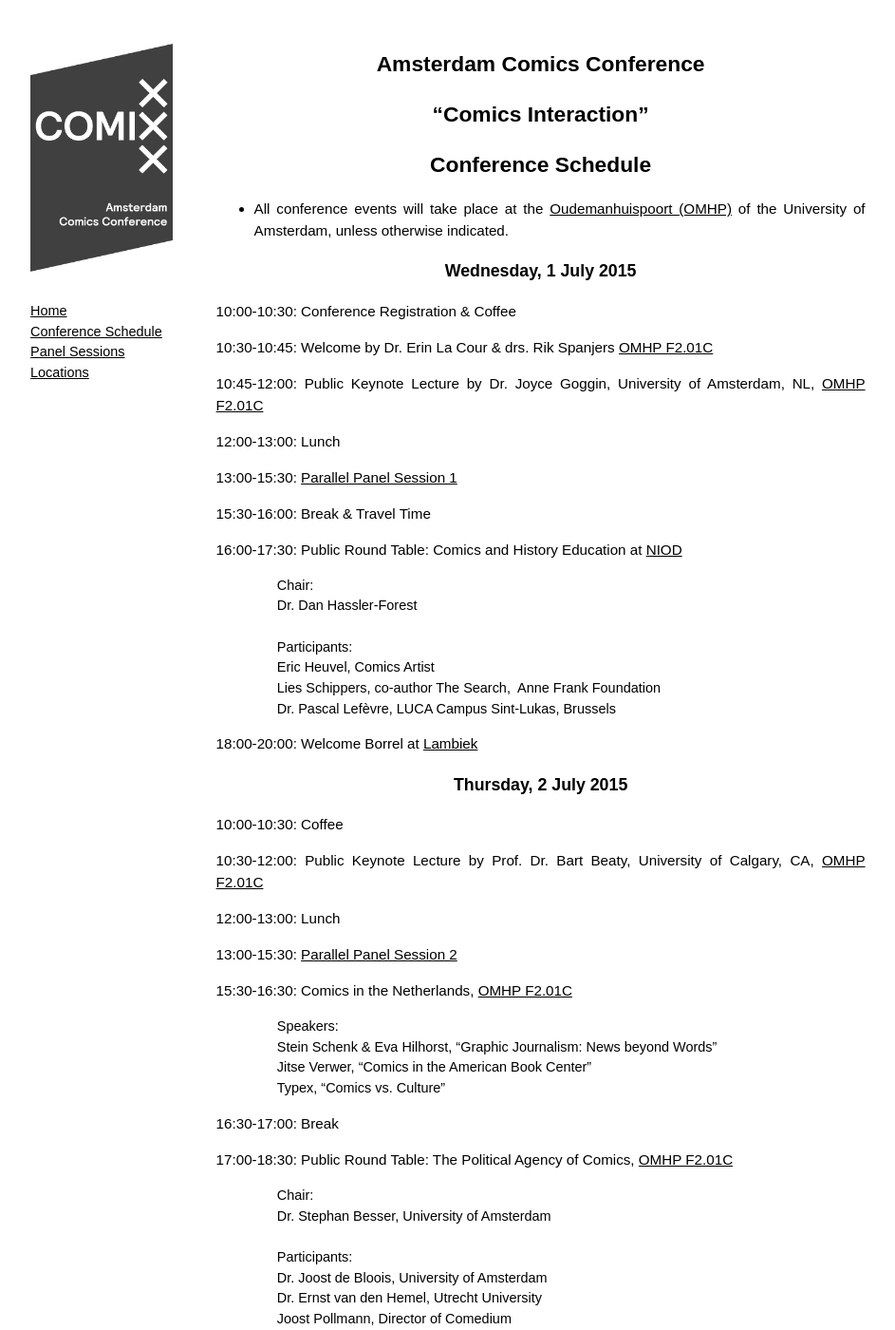
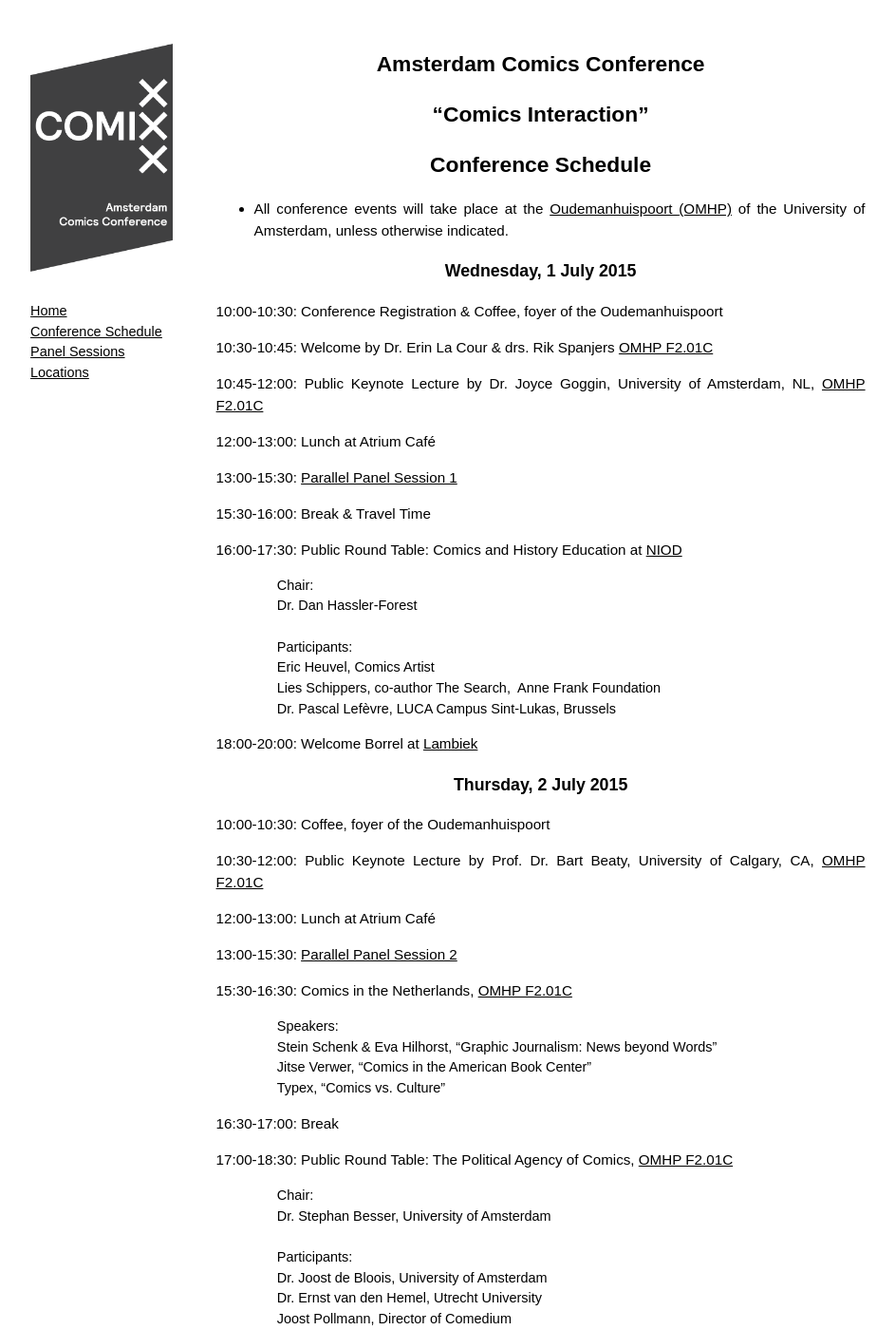
Before and after one commit to amsterdamcomics/amsterdamcomics.github.io, a Jekyll site: the page built from schedule.md, in a window 1280 px wide and 1400 px high. Shown: the whole window at 95% size, without its empty margins (152-1095 px from the left). Built offline with Jekyll 4.4.1, drawn with Linux system fonts in a browser that asks for light colours; some of the changed text lies outside the part shown.

Commit message:
chairs + locations + sessions indexes

```diff
--- a/_layouts/default.html
+++ b/_layouts/default.html
@@ -16,7 +16,7 @@
           <a href="/">Home</a><br>
           <a href="/schedule">Conference Schedule</a><br>
           <a href="/sessions">Panel Sessions</a><br>
-          <a href="/location">Locations</a><br>
+          <a href="/locations">Locations</a><br>
           <br>
 
         </nav>
--- a/schedule.md
+++ b/schedule.md
@@ -11,23 +11,23 @@
 
 ## Conference Schedule
 
-* All conference events will take place at the [Oudemanhuispoort (OMHP)](http://www.uva.nl/over-de-uva/de-uva-in-amsterdam/locaties/content/binnenstad/oudemanhuispoort.html) of the University of Amsterdam, unless otherwise indicated.
+* All conference events will take place at the [Oudemanhuispoort (OMHP)](/locations) of the University of Amsterdam, unless otherwise indicated.
 
 ###__Wednesday, 1 July 2015__
 
-10:00-10:30: Conference Registration & Coffee
+10:00-10:30: Conference Registration & Coffee, foyer of the Oudemanhuispoort
 
-10:30-10:45: Welcome by Dr. Erin La Cour & drs. Rik Spanjers [OMHP F2.01C](http://www.uva.nl/over-de-uva/de-uva-in-amsterdam/locaties/content/binnenstad/oudemanhuispoort.html)
+10:30-10:45: Welcome by Dr. Erin La Cour & drs. Rik Spanjers [OMHP F2.01C](/locations)
 
-10:45-12:00: Public Keynote Lecture by Dr. Joyce Goggin, University of Amsterdam, NL, [OMHP F2.01C](http://www.uva.nl/over-de-uva/de-uva-in-amsterdam/locaties/content/binnenstad/oudemanhuispoort.html)
+10:45-12:00: Public Keynote Lecture by Dr. Joyce Goggin, University of Amsterdam, NL, [OMHP F2.01C](/locations)
 
-12:00-13:00: Lunch
+12:00-13:00: Lunch at Atrium Café
 
-13:00-15:30: [Parallel Panel Session 1](/sessions)
+13:00-15:30: [Parallel Panel Session 1](/sessions/#s1)
 
 15:30-16:00: Break & Travel Time
 
-16:00-17:30: Public Round Table: Comics and History Education at [NIOD](http://www.niod.nl/en/hours-directions)
+16:00-17:30: Public Round Table: Comics and History Education at [NIOD](/locations)
 
 <pre>
 		Chair:
@@ -39,21 +39,21 @@
 		Dr. Pascal Lefèvre, LUCA Campus Sint-Lukas, Brussels
 </pre>
 
-18:00-20:00: Welcome Borrel at [Lambiek](https://www.lambiek.net)
+18:00-20:00: Welcome Borrel at [Lambiek](/locations)
 
 
 
 ###__Thursday, 2 July 2015__
 
-10:00-10:30: Coffee
+10:00-10:30: Coffee, foyer of the Oudemanhuispoort
 
-10:30-12:00: Public Keynote Lecture by Prof. Dr. Bart Beaty, University of Calgary, CA, [OMHP F2.01C](http://www.uva.nl/over-de-uva/de-uva-in-amsterdam/locaties/content/binnenstad/oudemanhuispoort.html)
+10:30-12:00: Public Keynote Lecture by Prof. Dr. Bart Beaty, University of Calgary, CA, [OMHP F2.01C](/locations)
 
-12:00-13:00: Lunch
+12:00-13:00: Lunch at Atrium Café
 
-13:00-15:30: [Parallel Panel Session 2](/sessions)
+13:00-15:30: [Parallel Panel Session 2](/sessions/#s2)
 
-15:30-16:30: Comics in the Netherlands, [OMHP F2.01C](http://www.uva.nl/over-de-uva/de-uva-in-amsterdam/locaties/content/binnenstad/oudemanhuispoort.html)
+15:30-16:30: Comics in the Netherlands, [OMHP F2.01C](/locations)
 
 <pre>
 		Speakers:
@@ -64,7 +64,7 @@
 
 16:30-17:00: Break
 
-17:00-18:30: Public Round Table: The Political Agency of Comics, [OMHP F2.01C](http://www.uva.nl/over-de-uva/de-uva-in-amsterdam/locaties/content/binnenstad/oudemanhuispoort.html)
+17:00-18:30: Public Round Table: The Political Agency of Comics, [OMHP F2.01C](/locations)
 
 <pre>
 		Chair:
@@ -76,22 +76,22 @@
 		Joost Pollmann, Director of Comedium
 </pre>
 
-19:30: Keynote Dinner
+19:30: Keynote Dinner, by invitation
 
 
 ###__Friday, 3 July 2015__
 
-10:30-11:00: Coffee
+10:30-11:00: Coffee, foyer of the Oudemanhuispoort
 
-11:00-12:30: Public Keynote Lecture by Prof. Dr. Jan Baetens, University of Leuven, BE, [OMHP F2.01C](http://www.uva.nl/over-de-uva/de-uva-in-amsterdam/locaties/content/binnenstad/oudemanhuispoort.html)
+11:00-12:30: Public Keynote Lecture by Prof. Dr. Jan Baetens, University of Leuven, BE, [OMHP F2.01C](/locations)
 
-12:30-13:30: Lunch
+12:30-13:30: Lunch at Atrium Café
 
-13:30-16:00: [Parallel Panel Session 3](/sessions)
+13:30-16:00: [Parallel Panel Session 3](/sessions/#s3)
 
 16:00-16:15: Break
 
-16:15-17:45: Public Round Table: Comics & Cultural Capital, [OMHP C 2.17](http://www.uva.nl/over-de-uva/de-uva-in-amsterdam/locaties/content/binnenstad/oudemanhuispoort.html)
+16:15-17:45: Public Round Table: Comics & Cultural Capital, [OMHP C 2.17](/locations)
 
 <pre>
 		Chair:
@@ -103,4 +103,4 @@
 		Dr. Anik Fournier, ArtEz
 </pre>
 
-18:00 		Closing & Borrel
+18:00 		Closing & Borrel at Atrium Café
```
Also changed, not shown: location.md (+30 -1 lines), sessions.md (+27 -34 lines).
